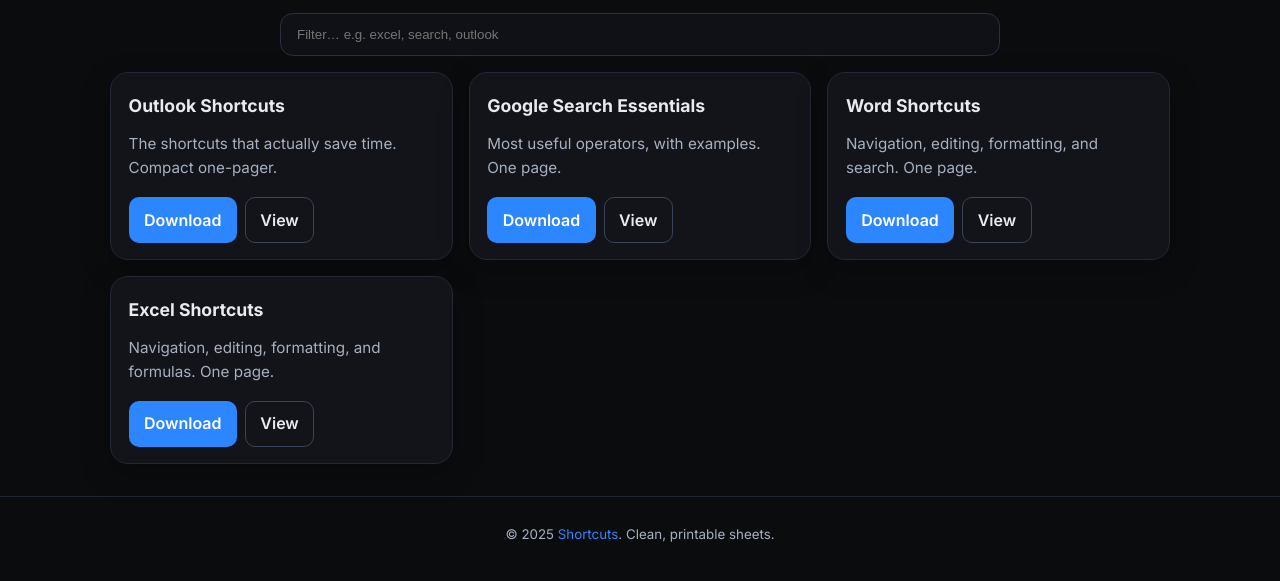
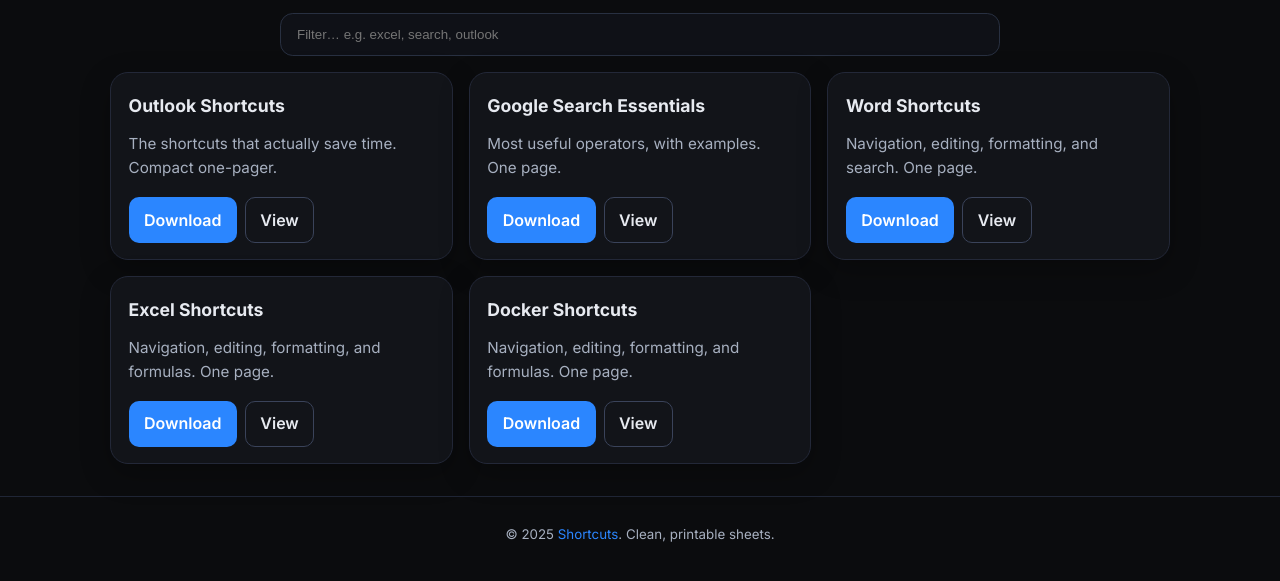
Before and after one commit to codeblazar/shortcuts, a plain HTML site: page index.html in a window 1280 px wide. Shown: the part 129-710 px from the top of the page. Drawn offline with Linux system fonts and the light colour scheme.

Commit message:
Added docker cheatsheet

```diff
--- a/index.html
+++ b/index.html
@@ -53,6 +53,16 @@
         <a class="btn ghost" href="files/excel_shortcuts_cheatsheet.pdf" target="_blank" rel="noopener">View</a>
       </div>
     </article>
+
+    <article class="card" data-tags="docker">
+      <h2>Docker Shortcuts</h2>
+      <p>Navigation, editing, formatting, and formulas. One page.</p>
+      <div class="actions">
+        <a class="btn" href="files/docker_compose_cheatsheet.pdf" download>Download</a>
+        <a class="btn ghost" href="files/docker_compose_cheatsheet.pdf" target="_blank" rel="noopener">View</a>
+      </div>
+    </article>
+
   </main>
 
   <footer class="site-footer">
```
Also changed, not shown: 2 other files.
